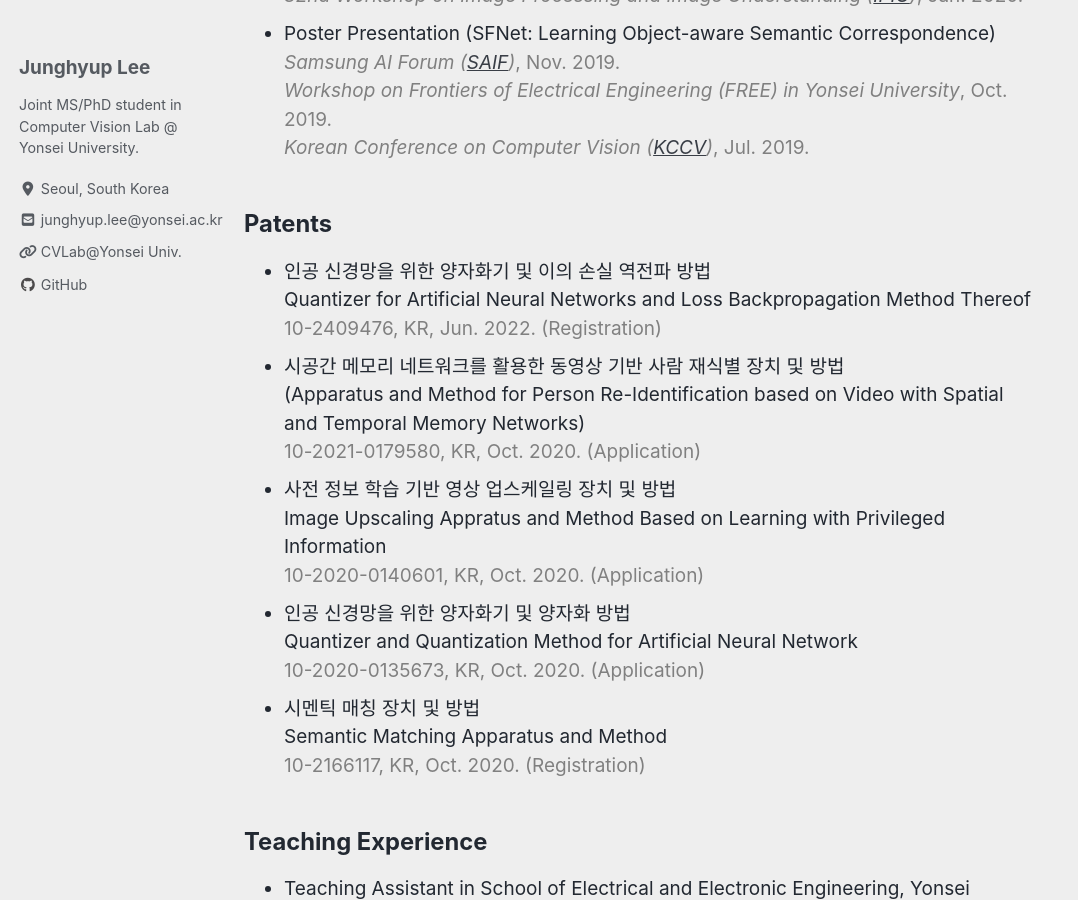
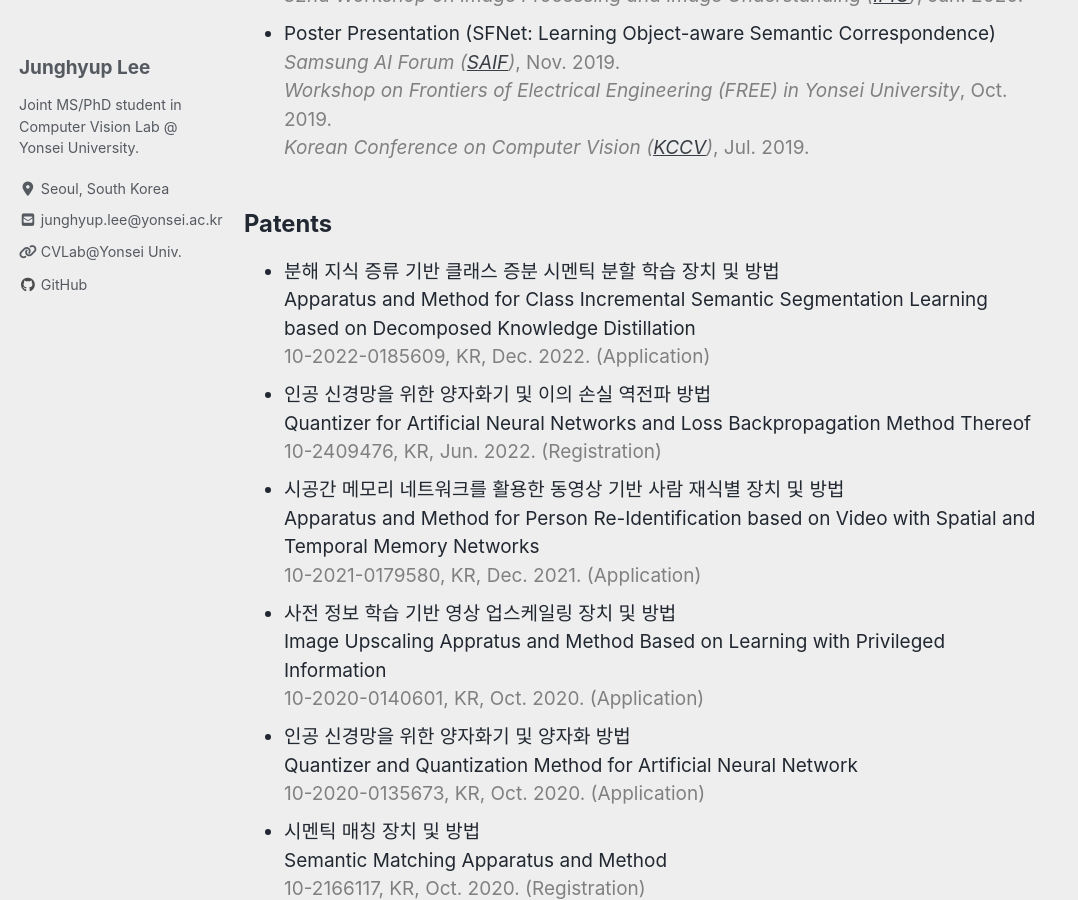
Before and after one commit to junghyup-lee/junghyup-lee.github.io, a Jekyll site: the page built from index.md, in a window 1280 px wide and 900 px high, scrolled down 2694 px. Shown: the whole window, without its empty margins (0-1078 px from the left). Built offline with Jekyll 4.4.1, drawn with Linux system fonts in a browser that asks for light colours; cached includes are drawn as plain includes; nearby versions of some CDN libraries.

Commit message:
rev patents

```diff
--- a/index.md
+++ b/index.md
@@ -98,12 +98,15 @@ author_profile: true
 <span style="color:gray"> *Korean Conference on Computer Vision (<a href="https://kcvs.kr/front/conference/2019/">KCCV</a>)*, Jul. 2019. </span>
 
 ## Patents
+- 분해 지식 증류 기반 클래스 증분 시멘틱 분할 학습 장치 및 방법 <br/>
+Apparatus and Method for Class Incremental Semantic Segmentation Learning based on Decomposed Knowledge Distillation <br/>
+<span style="color:gray"> 10-2022-0185609, KR, Dec. 2022. (Application) </span>
 - 인공 신경망을 위한 양자화기 및 이의 손실 역전파 방법<br/>
 Quantizer for Artificial Neural Networks and Loss Backpropagation Method Thereof<br/>
 <span style="color:gray"> 10-2409476, KR, Jun. 2022. (Registration) </span>
 - 시공간 메모리 네트워크를 활용한 동영상 기반 사람 재식별 장치 및 방법 <br/>
-(Apparatus and Method for Person Re-Identification based on Video with Spatial and Temporal Memory Networks) <br/>
-<span style="color:gray"> 10-2021-0179580, KR, Oct. 2020. (Application) </span>
+Apparatus and Method for Person Re-Identification based on Video with Spatial and Temporal Memory Networks <br/>
+<span style="color:gray"> 10-2021-0179580, KR, Dec. 2021. (Application) </span>
 - 사전 정보 학습 기반 영상 업스케일링 장치 및 방법<br/>
 Image Upscaling Appratus and Method Based on Learning with Privileged Information<br/>
 <span style="color:gray"> 10-2020-0140601, KR, Oct. 2020. (Application) </span>
```
